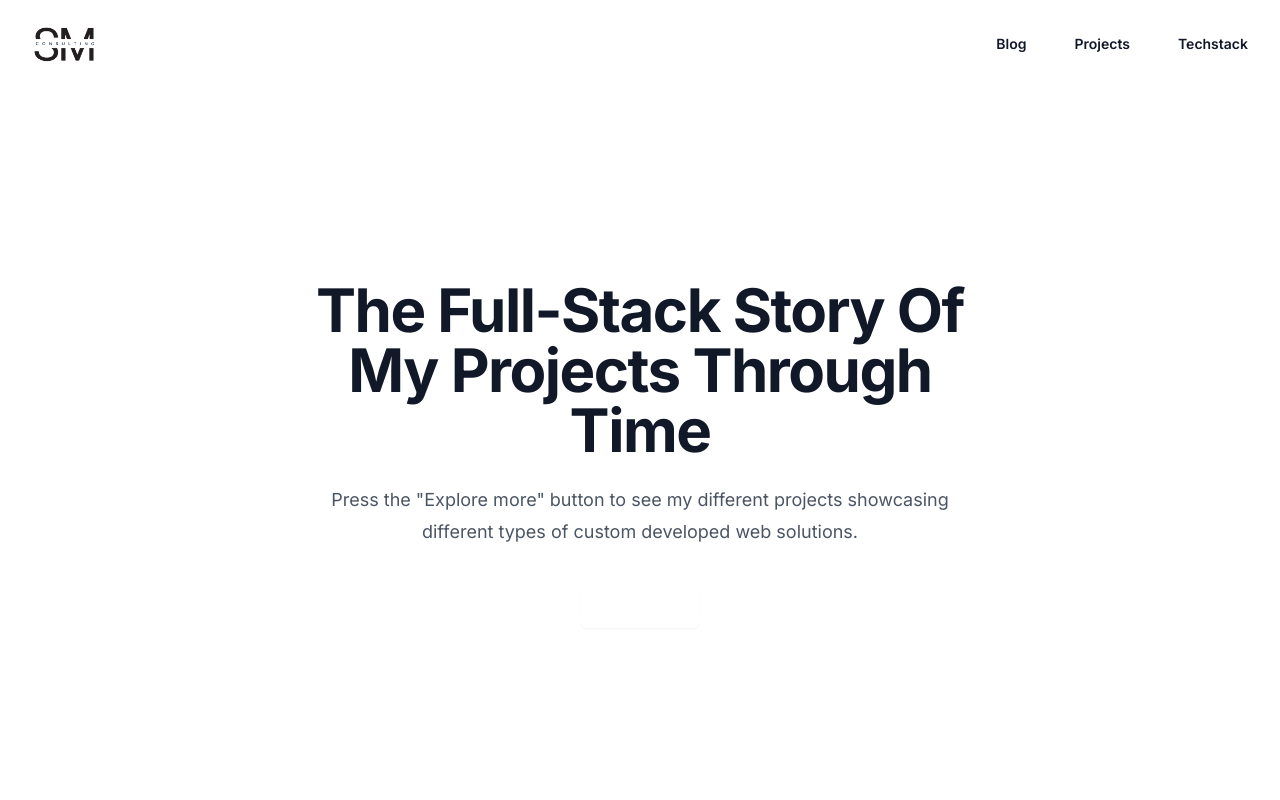
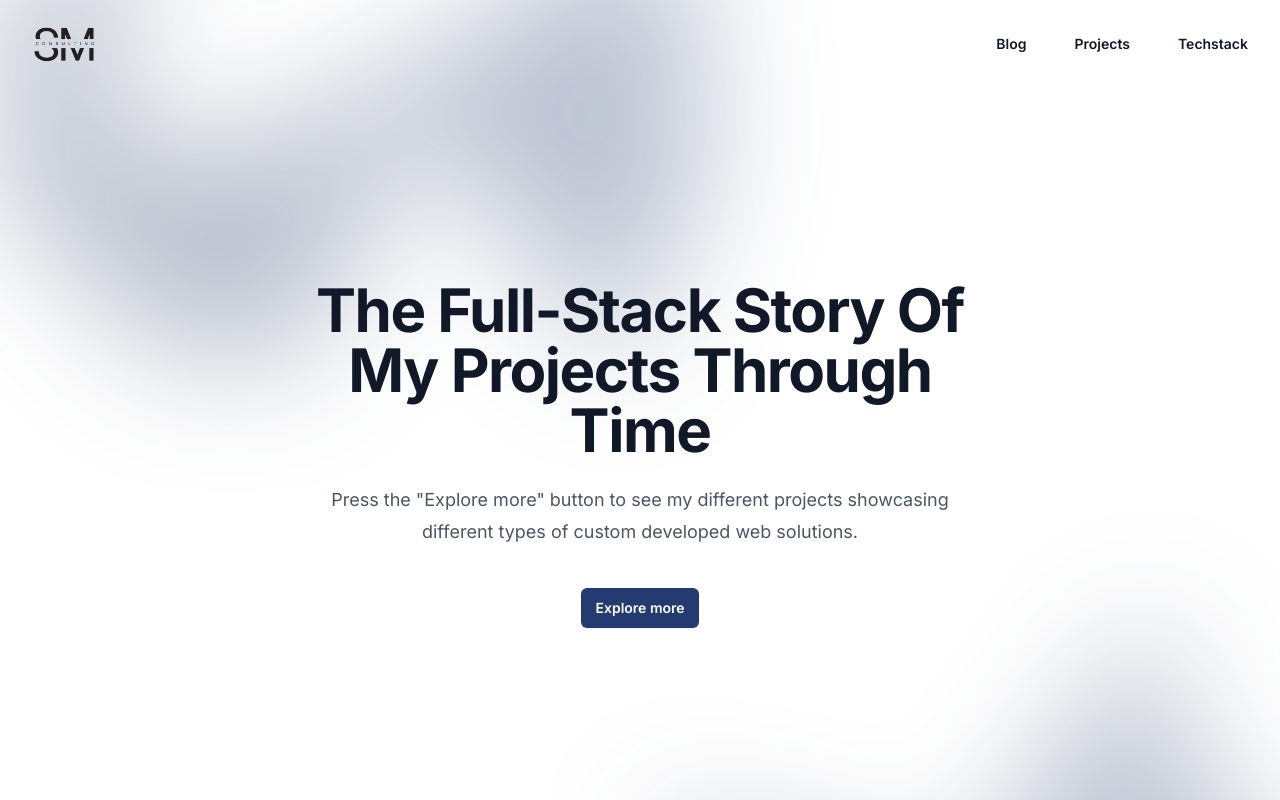
Before and after one commit to Flying0101/projects, a Next.js app: page / in a window 1280 px wide. Shown: the top 800 px of the page. Built offline with nearby package versions, Linux system fonts and the light colour scheme.

Commit message:
Add new breakpoints and default colors for site

```diff
--- a/tailwind.config.ts
+++ b/tailwind.config.ts
@@ -8,10 +8,17 @@ const config: Config = {
   ],
   theme: {
     extend: {
-      backgroundImage: {
-        'gradient-radial': 'radial-gradient(var(--tw-gradient-stops))',
-        'gradient-conic':
-          'conic-gradient(from 180deg at 50% 50%, var(--tw-gradient-stops))',
+      screens: {
+        'sm': '640px',
+        'md': '768px',
+        'lg': '1024px',
+        'xl': '1280px',
+      },
+      colors: {
+        main: '#FFFFFF',
+        lighterSecondary: '#233B71',
+        secondary: '#192A51',
+        // You can add more custom colors here if needed
       },
     },
   },
```
